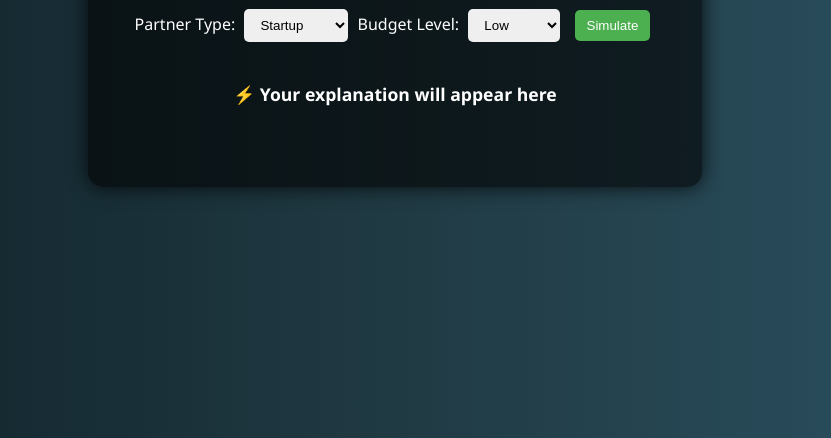
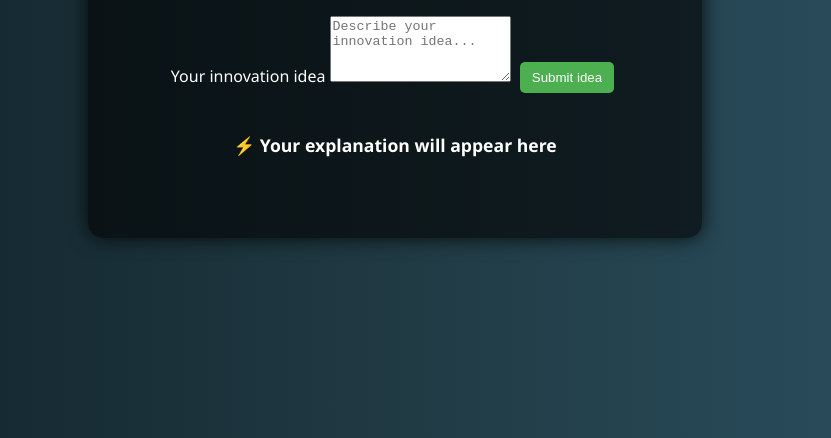
Before and after one commit to katragaddasriharsha84/open-innovation-simulator, a website: page index.html in a window 1280 px wide. Shown: the part 362-800 px from the top of the page, without its empty margins (245-1076 px from the left). Drawn offline with Linux system fonts and the light colour scheme.

Commit message:
Add innovation idea input form
Added a form for users to submit their innovation ideas.

```diff
--- a/index.html
+++ b/index.html
@@ -27,6 +27,19 @@
       <button onclick="simulate()">Simulate</button>
     </div>
 
+    <form id="innovation-form">
+            <label for="innovation-idea">Your innovation idea</label>
+            <textarea
+                      id="innovation-idea"
+                      name="innovationIdea"
+                      placeholder="Describe your innovation idea..."
+                      rows="4"
+                      required
+                    ></textarea>
+            <button type="submit">Submit idea</button>
+          </form>
+        <div id="idea-result"></div>
+
     <div id="result" class="result">
       ⚡ Your explanation will appear here
     </div>
```
